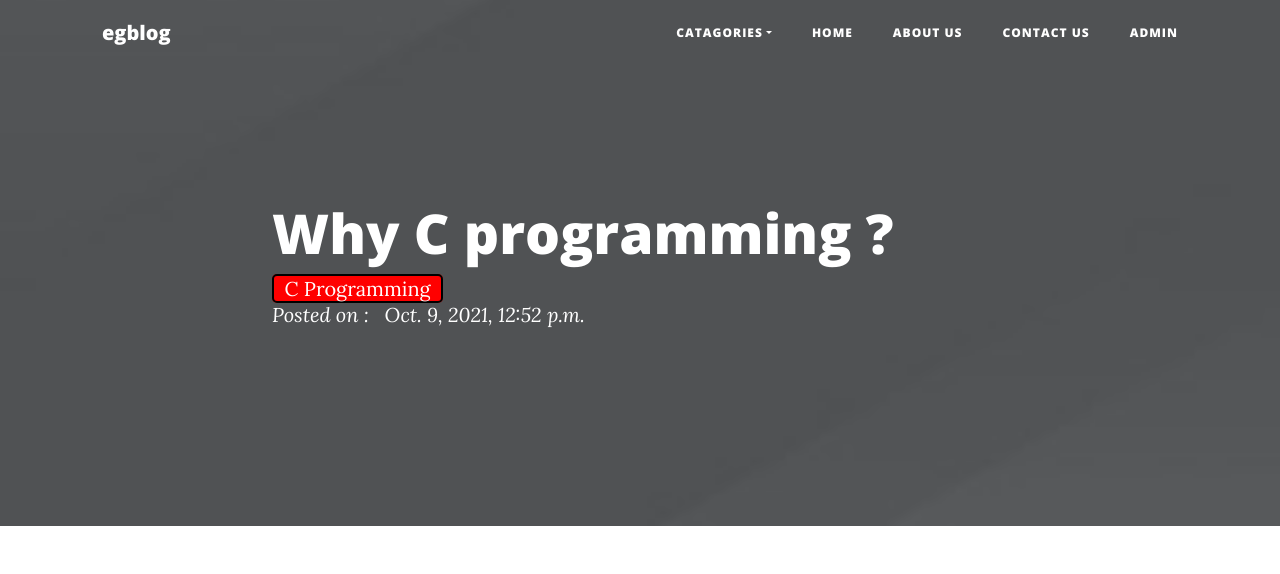
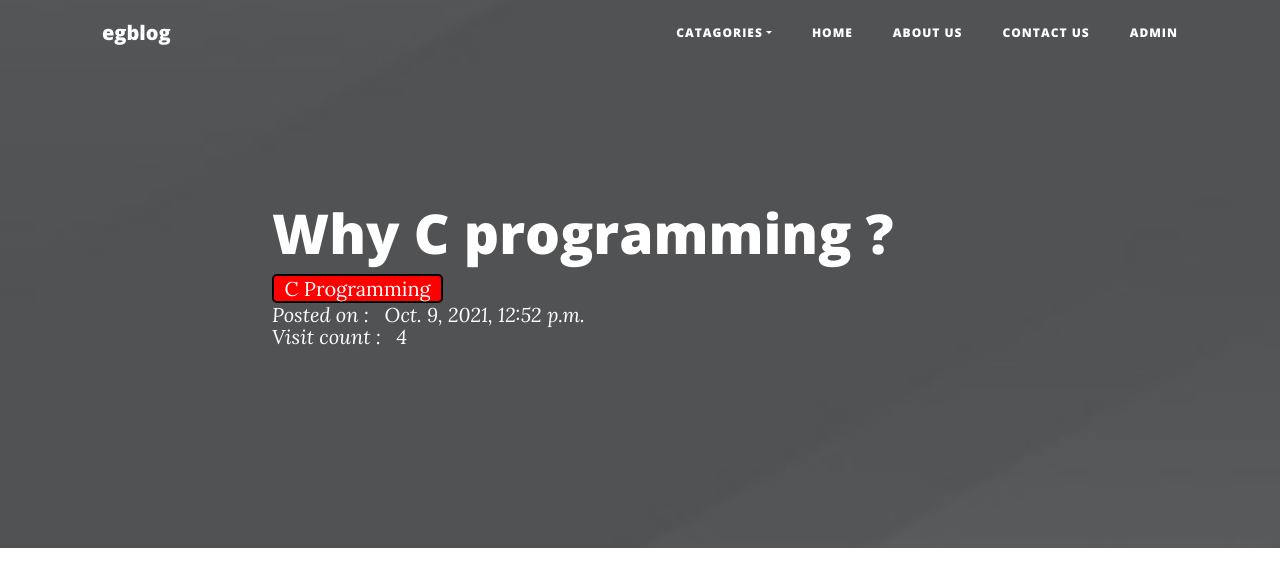
Before and after one commit to anurag629/azblog, a Django app: a page that uses blog/templates/blog/post.html in a window 1280 px wide. Shown: the top 574 px of the page. Run offline with Django 3.2, Linux system fonts and the light colour scheme; data comes from the database, SQL or seed files in the repository; some libraries are stand-ins or nearby versions.

Commit message:
added new feature count visitors

```diff
--- a/blog/models.py
+++ b/blog/models.py
@@ -29,6 +29,7 @@ class Post(models.Model):
     cat = models.ForeignKey(Category, on_delete=models.CASCADE)
     image = models.ImageField(upload_to='post/')
     add_date = models.DateTimeField(auto_now_add=True, null=True)
+    count_visitor = models.IntegerField(default=1, null=True, blank=True)
 
     def image_tag(self):
         return format_html('<img src="/media/{}" style="width:40px; height:40px; border-radius:50%" />'.format(self.image))
--- a/blog/templates/blog/post.html
+++ b/blog/templates/blog/post.html
@@ -46,6 +46,7 @@
                         <span style="border: 2px solid black;border-radius: 5px;background-color:red;">&nbsp;&nbsp;{{post.cat.title}}&nbsp;&nbsp;</span>
                         <br>
                         <span class="meta">Posted on : &nbsp; {{post.add_date}}</span>
+                        <span class="meta">Visit count : &nbsp; {{post.count_visitor}}</span>
                    </div>
                 </div>
             </div>
--- a/blog/views.py
+++ b/blog/views.py
@@ -21,6 +21,9 @@ def index(request):
 def post(request, url):
     post = Post.objects.get(url=url)
     cats = Category.objects.all()
+    count_visitors = Post.objects.get(url=url)
+    count_visitors.count_visitor = count_visitors.count_visitor + 1
+    count_visitors.save()
     data = {
         'post': post,
         'cats': cats,
--- a/requirements.txt
+++ b/requirements.txt
@@ -5,7 +5,7 @@ asgiref==3.4.1
 beautifulsoup4==4.9.3
 black==21.9b0
 certifi==2021.5.30
-cffi==1.14.6
+cffi==1.15.0
 charset-normalizer==2.0.6
 click==8.0.1
 colorama==0.4.4
```
Also changed, not shown: blog/migrations/0006_auto_20211205_0258.py (added), db.sqlite3.
